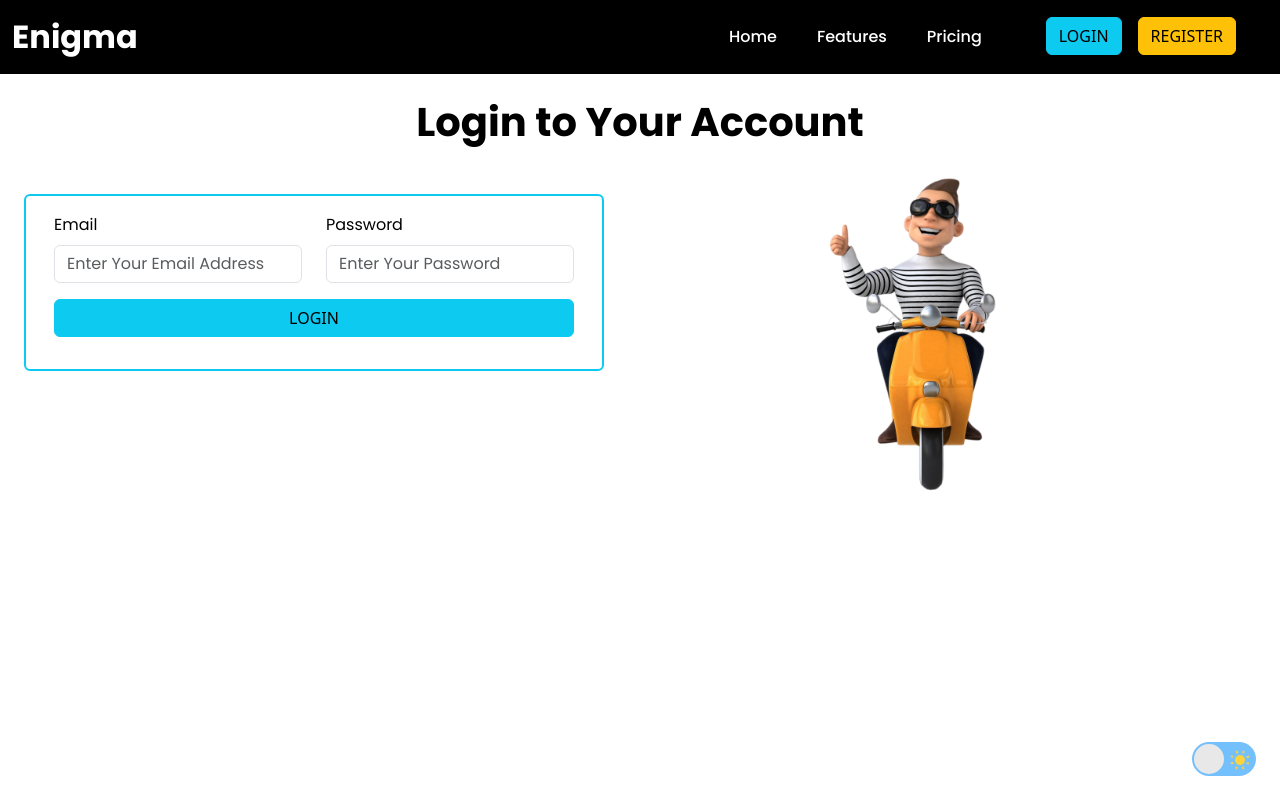
After one commit to Samrat0709/Enigma, a PHP site: page /user_login.php in a window 1280 px wide. The commit adds this page. Run offline with PHP 8.4, Linux system fonts and the light colour scheme.

Commit message:
Login page done and some postion of the index page

```diff
--- /dev/null
+++ b/components/darkmode.php
@@ -0,0 +1,34 @@
+<div class="position-fixed bottom-0 end-0 m-4">
+    <label class="switch">
+        <span class="sun"><svg xmlns="http://www.w3.org/2000/svg" viewBox="0 0 24 24">
+                <g fill="#ffd43b">
+                    <circle r="5" cy="12" cx="12"></circle>
+                    <path d="m21 13h-1a1 1 0 0 1 0-2h1a1 1 0 0 1 0 2zm-17 0h-1a1 1 0 0 1 0-2h1a1 1 0 0 1 0 2zm13.66-5.66a1 1 0 0 1 -.66-.29 1 1 0 0 1 0-1.41l.71-.71a1 1 0 1 1 1.41 1.41l-.71.71a1 1 0 0 1 -.75.29zm-12.02 12.02a1 1 0 0 1 -.71-.29 1 1 0 0 1 0-1.41l.71-.66a1 1 0 0 1 1.41 1.41l-.71.71a1 1 0 0 1 -.7.24zm6.36-14.36a1 1 0 0 1 -1-1v-1a1 1 0 0 1 2 0v1a1 1 0 0 1 -1 1zm0 17a1 1 0 0 1 -1-1v-1a1 1 0 0 1 2 0v1a1 1 0 0 1 -1 1zm-5.66-14.66a1 1 0 0 1 -.7-.29l-.71-.71a1 1 0 0 1 1.41-1.41l.71.71a1 1 0 0 1 0 1.41 1 1 0 0 1 -.71.29zm12.02 12.02a1 1 0 0 1 -.7-.29l-.66-.71a1 1 0 0 1 1.36-1.36l.71.71a1 1 0 0 1 0 1.41 1 1 0 0 1 -.71.24z"></path>
+                </g>
+            </svg></span>
+        <span class="moon"><svg xmlns="http://www.w3.org/2000/svg" viewBox="0 0 384 512">
+                <path d="m223.5 32c-123.5 0-223.5 100.3-223.5 224s100 224 223.5 224c60.6 0 115.5-24.2 155.8-63.4 5-4.9 6.3-12.5 3.1-18.7s-10.1-9.7-17-8.5c-9.8 1.7-19.8 2.6-30.1 2.6-96.9 0-175.5-78.8-175.5-176 0-65.8 36-123.1 89.3-153.3 6.1-3.5 9.2-10.5 7.7-17.3s-7.3-11.9-14.3-12.5c-6.3-.5-12.6-.8-19-.8z"></path>
+            </svg></span>
+        <input type="checkbox" id="theme-toggle" class="input">
+        <span class="slider"></span>
+    </label>
+</div>
+
+<script>
+    // Function to toggle the theme
+    function toggleTheme() {
+        const currentTheme = document.documentElement.getAttribute("data-theme");
+        const newTheme = currentTheme === "dark" ? "light" : "dark";
+        document.documentElement.setAttribute("data-theme", newTheme);
+        localStorage.setItem("theme", newTheme);
+    }
+
+    // Set the theme on initial load
+    function setInitialTheme() {
+        const savedTheme = localStorage.getItem("theme") || "light";
+        document.documentElement.setAttribute("data-theme", savedTheme);
+    }
+
+    document.getElementById("theme-toggle").addEventListener("click", toggleTheme);
+    setInitialTheme();
+</script>
--- a/components/navbar.php
+++ b/components/navbar.php
@@ -5,17 +5,17 @@
             <span class="navbar-toggler-icon"></span>
         </button>
         <div class="collapse navbar-collapse justify-content-end px-4" id="navbarNavDropdown">
-            <ul class="navbar-nav">
-                <li class="nav-item">
-                    <a class="nav-link active" aria-current="page" href="#">Home</a>
+            <ul class="navbar-nav gap-4">
+                <li class="nav-item nav_class">
+                    <a class="nav-link active text-custom  fw-medium " aria-current="page" href="index.php">Home</a>
                 </li>
-                <li class="nav-item">
-                    <a class="nav-link" href="#">Features</a>
+                <li class="nav-item nav_class">
+                    <a class="nav-link text-custom  fw-medium" href="#">Features</a>
                 </li>
-                <li class="nav-item">
-                    <a class="nav-link" href="#">Pricing</a>
+                <li class="nav-item nav_class">
+                    <a class="nav-link text-custom  fw-medium" href="#">Pricing</a>
                 </li>
-                <li class="nav-item dropdown">
+                <!-- <li class="nav-item dropdown">
                     <a class="nav-link dropdown-toggle" href="#" role="button" data-bs-toggle="dropdown" aria-expanded="false">
                         Dropdown link
                     </a>
@@ -24,13 +24,13 @@
                         <li><a class="dropdown-item" href="#">Another action</a></li>
                         <li><a class="dropdown-item" href="#">Something else here</a></li>
                     </ul>
-                </li>
+                </li> -->
                 <li>
 
                 </li>
                 <li class="nav-item d-flex">
                     <div class="px-2">
-                        <a href="" class="btn btn-info btn-md " data-bs-toggle="tooltip" data-bs-placement="bottom" data-bs-title="Login">LOGIN</a>
+                        <a href="user_login.php" class="btn btn-info btn-md " data-bs-toggle="tooltip" data-bs-placement="bottom" data-bs-title="Login">LOGIN</a>
                     </div>
                     <div class="px-2">
                         <a href="user_register.php" class="btn btn-warning btn-md" data-bs-toggle="tooltip" data-bs-placement="bottom" data-bs-title="Register">REGISTER</a>
--- a/src/style.css
+++ b/src/style.css
@@ -202,3 +202,28 @@ body {
 .cta:active {
     transform: scale(0.95);
 }
+
+.nav_class {
+    position: relative;
+    transition: 0.5s ease;
+}
+
+.nav_class::before {
+    content: "";
+    position: absolute;
+    left: 0;
+    bottom: 0;
+    height: 4px;
+    width: 0;
+    background-color: #ffc506;
+    transition: 0.5s ease;
+}
+
+.nav_class:hover {
+    color: #1e1e2b;
+    transition-delay: 0.5s;
+}
+
+.nav_class:hover::before {
+    width: 100%;
+}
--- /dev/null
+++ b/user_login.php
@@ -0,0 +1,53 @@
+<?php include './components/head.php' ?>
+<?php include './components/script.php' ?>
+<?php include './components/style.php' ?>
+
+<body class="position-relative">
+
+
+    <!-- <h1 class="text-danger">This is a test </h1> -->
+    <?php include './components/navbar.php' ?>
+
+
+    <h1 class="text-center text-custom my-4 fw-bold">Login to Your Account</h1>
+
+    <div class="container-fluid  d-flex row">
+        <div class="col-lg-6">
+            <div class="m-4">
+                <form action="" method="POST">
+                    <div class="row p-3 rounded bg-transparent border border-2 border-info ">
+                        <div class="col-lg-6">
+                            <div class="mb-3">
+                                <label for="exampleFormControlInput1" class="form-label text-custom">Email</label>
+                                <input type="text" class="form-control bg-custom-input text-custom" id="exampleFormControlInput1" placeholder="Enter Your Email Address">
+                            </div>
+                        </div>
+                        <div class="col-lg-6">
+                            <div class="mb-3">
+                                <label for="exampleFormControlInput1" class="form-label text-custom">Password</label>
+                                <input type="email" class="form-control bg-custom-input text-custom" id="exampleFormControlInput1" placeholder="Enter Your Password">
+                            </div>
+                        </div>
+
+                        <div class="col-lg-12 mb-3">
+                            <button type="submit" class="btn btn-info btn-md w-100 text-custom">LOGIN</button>
+                        </div>
+
+
+
+                    </div>
+                </form>
+            </div>
+
+        </div>
+        <div class="col-lg-6 d-flex justify-content-center align-items-center">
+            <img src="./assets/login.png" alt="" class="img-fluid " style="width: 65%;">
+        </div>
+
+    </div>
+
+    <?php include './components/darkmode.php' ?>
+
+</body>
+
+</html>
```
Also changed, not shown: index.php (+42 -3 lines), user_register.php (+11 -37 lines), assets/student-study-writing-education-learning-school_66255-1991.avif (added).
